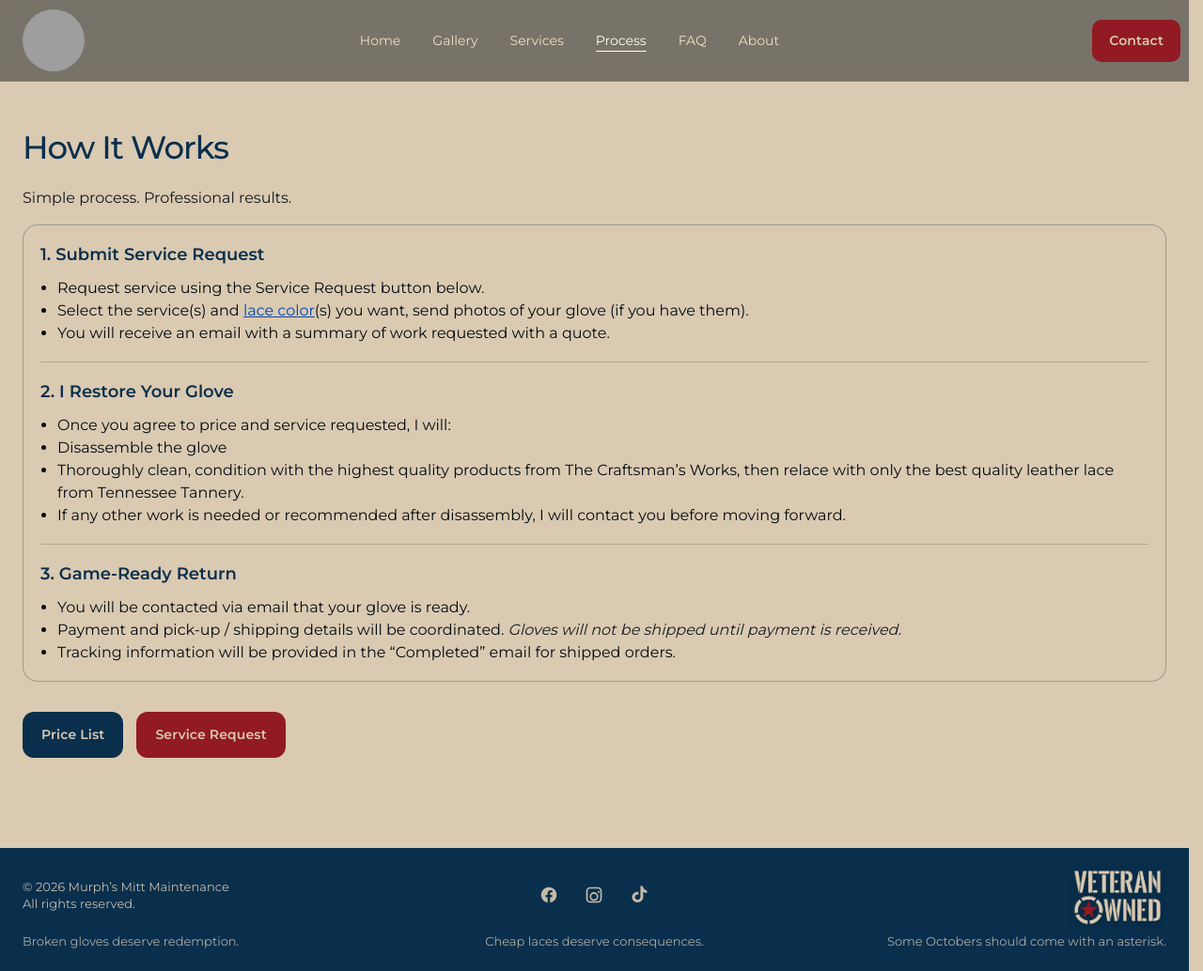
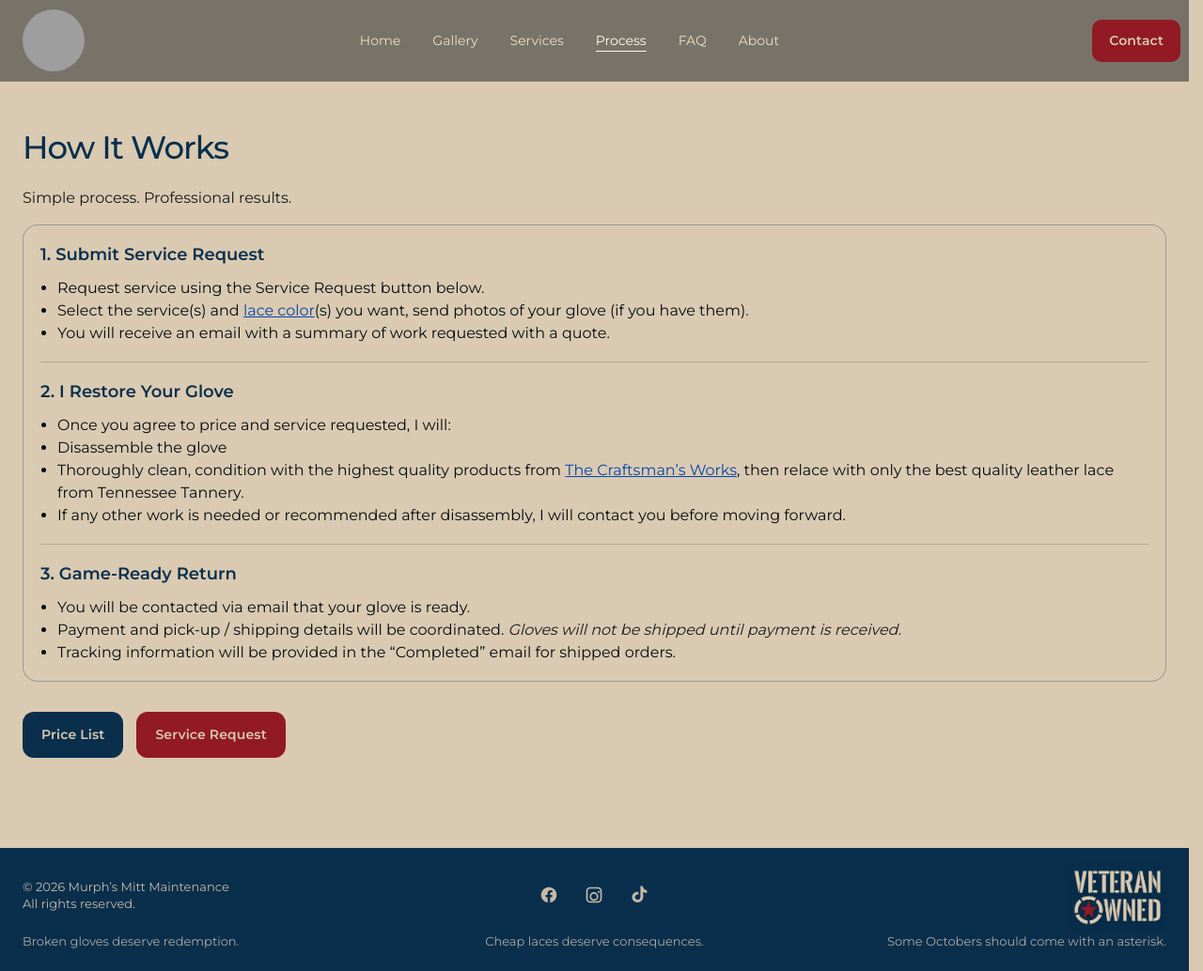
Before and after one commit to kbrettmurphy-ctrl/murphsmitts, a Jekyll site: the page built from process/index.html, in a window 1280 px wide and 1034 px high. Shown: the whole window at 94% size. Built offline with Jekyll 4.4.1, drawn with Linux system fonts in a browser that asks for light colours; grey boxes are pictures that could not be loaded.

Commit message:
Update index.html

```diff
--- a/process/index.html
+++ b/process/index.html
@@ -29,7 +29,7 @@ body_class: inner
         </ul>
         <ul>
           <li>Disassemble the glove</li>
-          <li>Thoroughly clean, condition with the highest quality products from The Craftsman’s Works, then relace with only the best quality leather lace from Tennessee Tannery.</li>
+          <li>Thoroughly clean, condition with the highest quality products from <a href="https://thecraftsmansworks.com" class="content-link" target="_blank" rel="noopener noreferrer">The Craftsman’s Works</a>, then relace with only the best quality leather lace from Tennessee Tannery.</li>
           <li>If any other work is needed or recommended after disassembly, I will contact you before moving forward.</li>
         </ul>
       </div>
```
